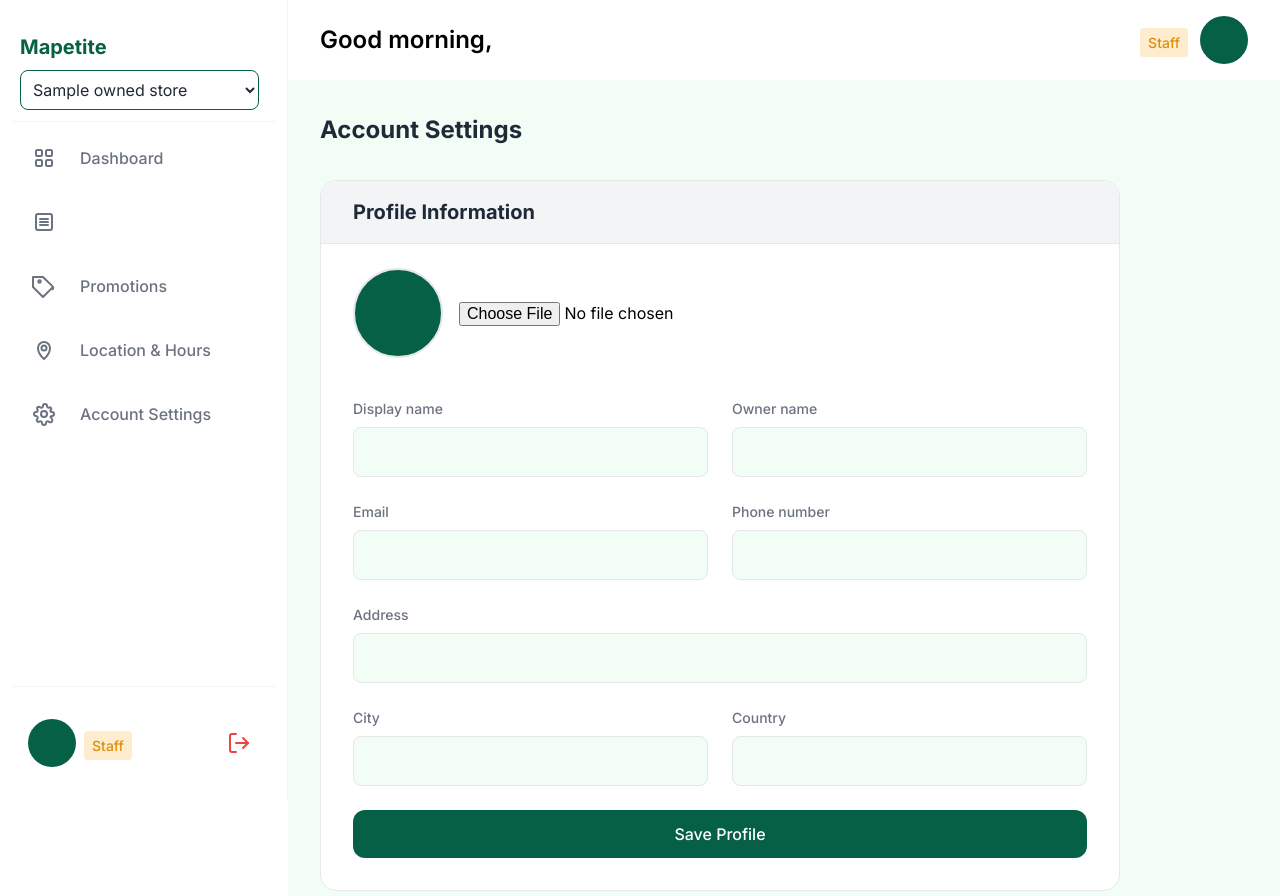
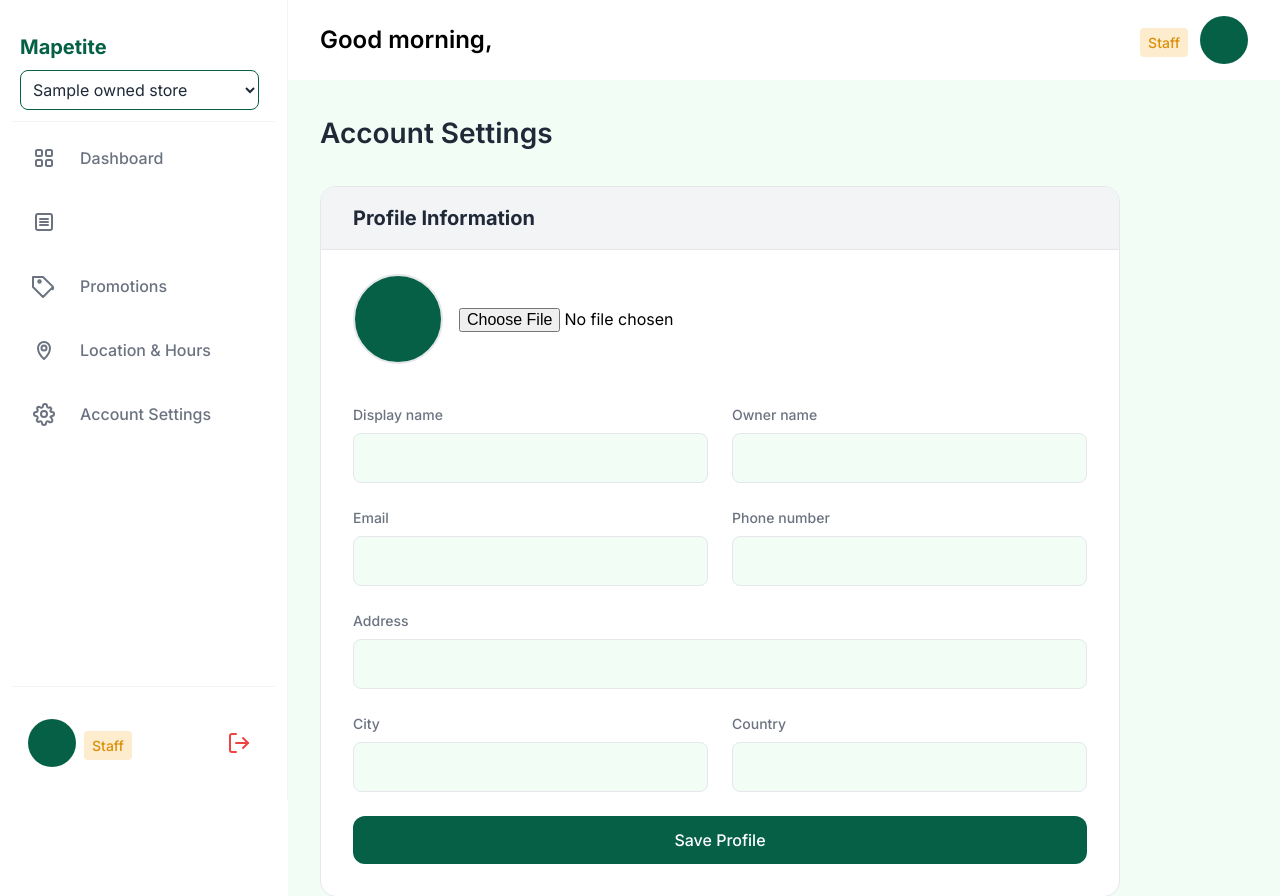
Before and after one commit to Spimy/mapetite, a Django app: template server/apps/merchants/templates/merchants/pages/settings-dashboard.html in a window 1280 px wide. Shown: the top 896 px of the page. Run offline with Django 5.2, Linux system fonts and the light colour scheme; the template is opened without the code that fills it: most values are stand-ins (such as "Sample title", 1, 10 or a date in 2020); form fields are guessed from the names that the template uses.

Commit message:
#7 change heading to h3

```diff
--- a/server/apps/merchants/templates/merchants/pages/settings-dashboard.html
+++ b/server/apps/merchants/templates/merchants/pages/settings-dashboard.html
@@ -23,7 +23,7 @@
 
 {% block dashboard_content %}
   <div class="settings">
-    <h1 class="settings__title">Account Settings</h1>
+    <h3 class="settings__title">Account Settings</h3>
 
     {% if messages %}
       {% for message in messages %}
```
